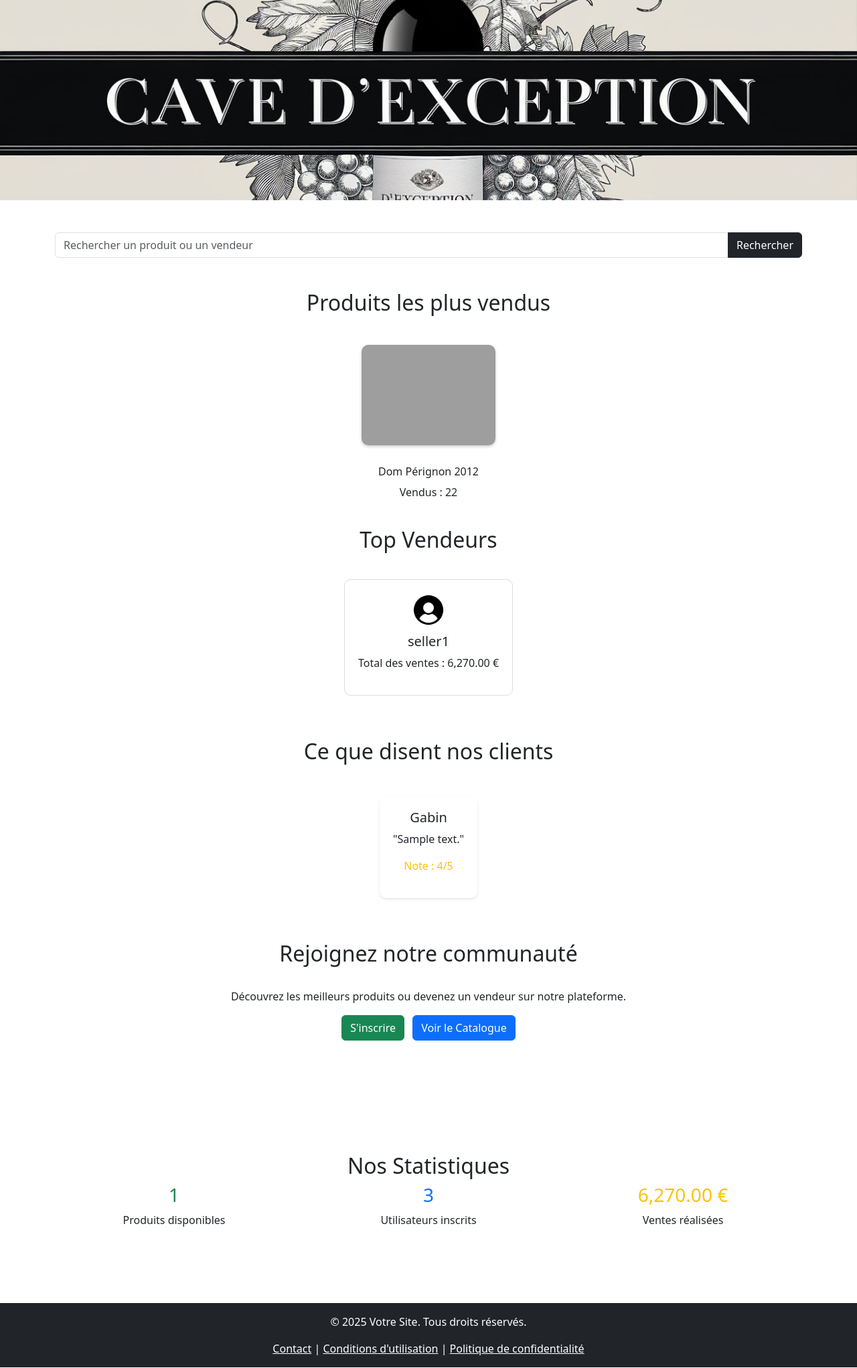
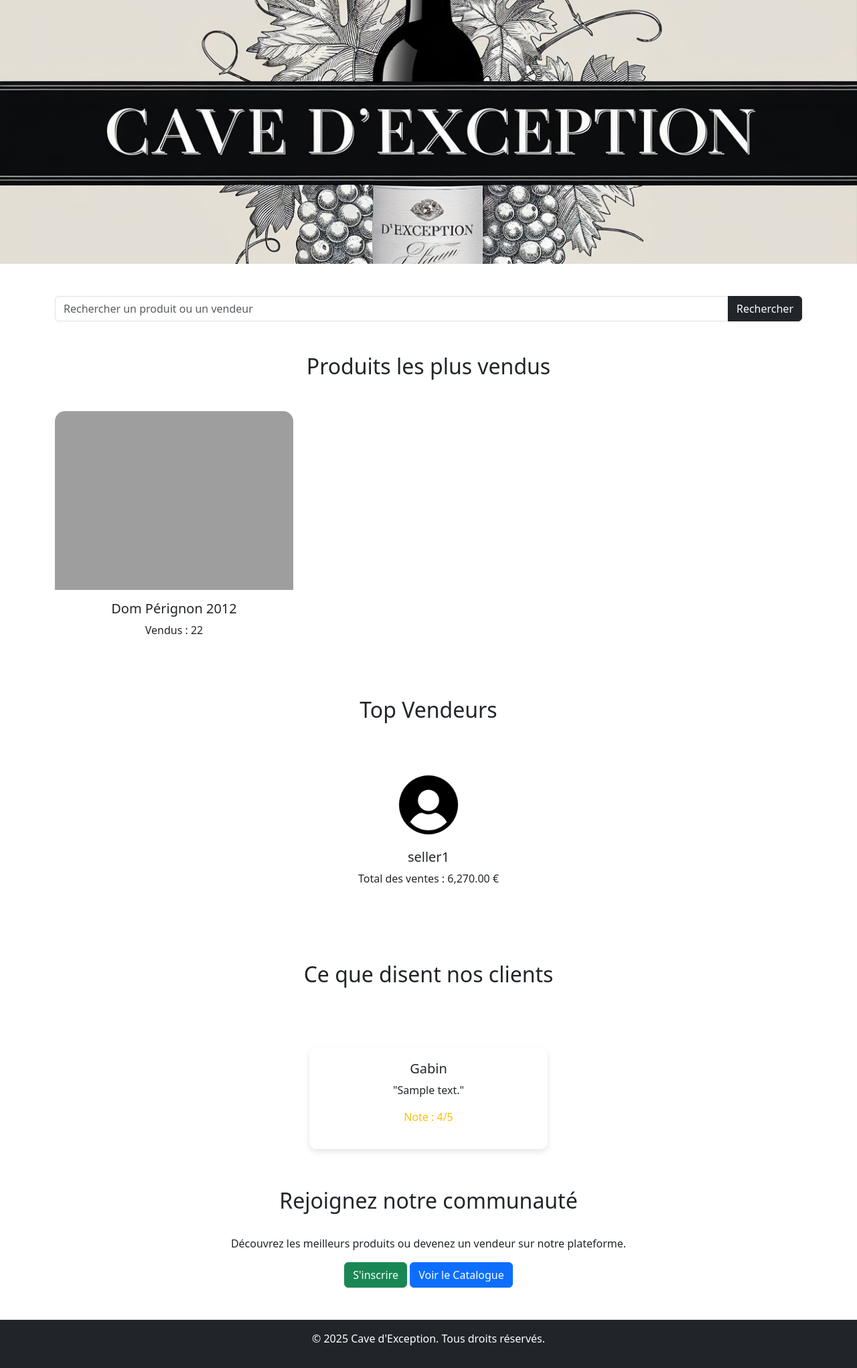
Before and after one commit to Dantr3b/Projet-PHP, a PHP site: page /index.php in a window 1280 px wide. Shown: the part 56-2099 px from the top of the page at 67% size. Run offline with PHP 8.4, Linux system fonts and the light colour scheme; data comes from the database, SQL or seed files in the repository; tables that the repository leaves empty hold one stand-in row (values such as "Sample post"); grey boxes are pictures that could not be loaded.

Commit message:
Update index.php
Amélioration de index.php <3

```diff
--- a/index.php
+++ b/index.php
@@ -2,19 +2,7 @@
 require_once("config.php");
 session_start();
 
-
-if (isset($_SESSION['id'])) {
-    // Récupération des informations de l'utilisateur
-    $user_id = $_SESSION['id'];
-    $query_user = "SELECT username, photo, balance FROM user WHERE id = ?";
-    $stmt_user = mysqli_prepare($conn, $query_user);
-    mysqli_stmt_bind_param($stmt_user, "i", $user_id);
-    mysqli_stmt_execute($stmt_user);
-    $result_user = mysqli_stmt_get_result($stmt_user);
-    $user = mysqli_fetch_assoc($result_user);
-    mysqli_stmt_close($stmt_user);
-}
-// Récupération des informations de l'utilisateur
+// Récupération des informations de l'utilisateur connecté
 if (isset($_SESSION['id'])) {
     $user_id = $_SESSION['id'];
     $query_user = "SELECT username, photo, balance FROM user WHERE id = ?";
@@ -55,76 +43,77 @@ $result_top_sellers = mysqli_query($conn, $query_top_sellers);
     <title>Accueil</title>
     <link href="https://cdn.jsdelivr.net/npm/bootstrap@5.3.0/dist/css/bootstrap.min.css" rel="stylesheet">
     <style>
-        .carousel-item {
-            display: flex;
-            justify-content: center;
-            align-items: center;
-        }
-
-        .product-card {
-        text-align: center;
-        margin: 0 10px;
-        width: 200px;
-        transition: transform 0.3s ease, box-shadow 0.3s ease;
-    }
-    .product-card img {
-        margin-top: 20px;
-        max-height: 150px;
-        object-fit: contain;
-        margin-bottom: 30px;
-        border-radius: 10px;
-        background-color: white;
-        box-shadow: 0px 2px 4px rgba(0, 0, 0, 0.2);
-        transition: transform 0.3s ease, box-shadow 0.3s ease;
-    }
-    .product-card:hover {
-        transform: translateY(-10px); /* Déplace légèrement la carte vers le haut */
-        box-shadow: 0px 4px 10px rgba(0, 0, 0, 0.3); /* Accentue l'ombre */
-    }
-    .product-card:hover img {
-        transform: scale(1.1); /* Agrandit légèrement l'image */
-        box-shadow: 0px 4px 10px rgba(0, 0, 0, 0.3); /* Ajoute une ombre à l'image */
-    }
+        /* Styles pour la bannière */
         .banner {
-            margin-top: -15px;
+            position: relative;
             background-image: url('uploads/a-black-and-white-banner-for-an-e-commer_M1Yy9Oi8Td6vzRKjaZiVwA_YfoPLKc7REWFk6cjZ1GK7Q.jpeg');
             background-size: cover;
             background-position: center;
-            height: 300px;
+            height: 400px;
+            display: flex;
+            align-items: center;
+            justify-content: center;
+            color: white;
+            margin-top: -20px;
         }
+
         .banner h1 {
-            color: transparent;
-            font-size: 36px;
+            z-index: 1;
+            font-size: 3rem;
         }
+
+        /* Produits et cartes générales */
+        .card {
+            transition: transform 0.3s ease, box-shadow 0.3s ease;
+            border: none;
+        }
+
+        .card:hover {
+            transform: translateY(-10px);
+            box-shadow: 0px 4px 15px rgba(0, 0, 0, 0.3);
+        }
+
+        .card img {
+            border-top-left-radius: 15px;
+            border-top-right-radius: 15px;
+            object-fit: cover;
+        }
+
+        .product-card img {
+            height: 300px; /* Augmenter la hauteur */
+            object-fit: contain;
+        }
+
+        .card-body {
+            text-align: center;
+        }
+
+        /* Témoignages */
         .card-review {
             padding: 20px;
-            box-shadow: 0 2px 4px rgba(0, 0, 0, 0.1);
-            margin: 10px;
+            box-shadow: 0 4px 8px rgba(0, 0, 0, 0.1);
+            margin: 10px auto; /* Centrer les cartes */
             border-radius: 10px;
         }
 
-        .top-sellers img {
-            height: 100px;
-            width: 100px;
-            object-fit: cover;
-            border-radius: 50%;
-            margin-bottom: 10px;
+        /* Centrage des sections */
+        .centered-section {
+            text-align: center;
         }
 
-        .top-seller-card {
-            text-align: center;
-            padding: 20px;
-            border: 1px solid #ddd;
-            border-radius: 10px;
-            margin: 10px;
+        .centered-section .row {
+            justify-content: center;
         }
 
-        .top-seller-card img{
-            height: 50px;
-            width: 50px;
-            object-fit: cover;
-            border-radius: 50%;
-            margin-bottom: 10px;
+        /* Boutons Call-to-Action */
+        .btn-custom {
+            transition: background-color 0.3s, transform 0.3s;
+        }
+
+        .btn-custom:hover {
+            background-color: #343a40;
+            color: #fff;
+            transform: scale(1.05);
         }
     </style>
 </head>
@@ -132,110 +121,64 @@ $result_top_sellers = mysqli_query($conn, $query_top_sellers);
     <!-- Navbar -->
     <?php include("navbar.php"); ?>
 
-    <div class="container-fluid p-0">
-        <div class="banner d-flex align-items-center justify-content-center">
-            <h1>Bienvenue sur Notre Plateforme</h1>
+    <!-- Bannière -->
+    <div class="banner">
     </div>
-    </div>
-    <br>
 
     <!-- Barre de recherche -->
-    <div class="container search-bar mt-4">
+    <div class="container my-5">
         <form method="get" action="search.php" class="input-group">
             <input type="text" name="query" class="form-control" placeholder="Rechercher un produit ou un vendeur">
             <button type="submit" class="btn btn-dark">Rechercher</button>
         </form>
     </div>
-        <br>
+
     <!-- Produits les plus vendus -->
-<div class="container top-section">
-    <h2 class="text-center my-4">Produits les plus vendus</h2>
-    <?php if (mysqli_num_rows($result_top_products) > 0): ?>
-        <?php
-        $products = mysqli_fetch_all($result_top_products, MYSQLI_ASSOC);
-        $product_count = count($products);
-        ?>
-
-        <?php if ($product_count > 3): ?>
-            <!-- Carrousel si plus de 3 produits -->
-            <div id="topProductsCarousel" class="carousel slide" data-bs-ride="carousel">
-                <div class="carousel-inner">
-                    <?php
-                    $product_chunks = array_chunk($products, 3); // Diviser les produits en groupes de 3
-                    foreach ($product_chunks as $index => $chunk):
-                    ?>
-                        <div class="carousel-item <?php echo $index === 0 ? 'active' : ''; ?>">
-                            <div class="d-flex justify-content-center">
-                                <?php foreach ($chunk as $product): ?>
+    <div class="container my-5">
+        <h2 class="text-center my-4">Produits les plus vendus</h2><br>
+        <div class="row">
+            <?php while ($product = mysqli_fetch_assoc($result_top_products)): ?>
+                <div class="col-md-4 mb-4">
+                    <div class="card">
                         <a href="detail.php?id=<?php echo $product['id']; ?>" class="text-decoration-none text-dark">
-                                        <div class="product-card">
                             <img src="uploads/<?php echo htmlspecialchars($product['image']); ?>"
-                                                 alt="<?php echo htmlspecialchars($product['name']); ?>">
-                                            <h6><?php echo htmlspecialchars($product['name']); ?></h6>
-                                            <p>Vendus : <?php echo htmlspecialchars($product['total_sold']); ?></p>
+                                 alt="<?php echo htmlspecialchars($product['name']); ?>"
+                                 class="card-img-top product-card">
+                            <div class="card-body">
+                                <h5 class="card-title"><?php echo htmlspecialchars($product['name']); ?></h5>
+                                <p class="card-text">Vendus : <?php echo htmlspecialchars($product['total_sold']); ?></p>
                             </div>
                         </a>
-                                <?php endforeach; ?>
                     </div>
                 </div>
-                    <?php endforeach; ?>
+            <?php endwhile; ?>
+        </div>
     </div>
 
-                <!-- Contrôles du carrousel -->
-                <button class="carousel-control-prev" type="button" data-bs-target="#topProductsCarousel" data-bs-slide="prev">
-                    <span class="carousel-control-prev-icon" aria-hidden="true"></span>
-                    <span class="visually-hidden">Précédent</span>
-                </button>
-                <button class="carousel-control-next" type="button" data-bs-target="#topProductsCarousel" data-bs-slide="next">
-                    <span class="carousel-control-next-icon" aria-hidden="true"></span>
-                    <span class="visually-hidden">Suivant</span>
-                </button>
+    <!-- Top vendeurs -->
+    <div class="container my-5 centered-section">
+        <h2>Top Vendeurs</h2><br><br>
+        <div class="row">
+            <?php while ($seller = mysqli_fetch_assoc($result_top_sellers)): ?>
+                <div class="col-md-4">
+                    <div class="card">
+                        <img src="uploads/<?php echo htmlspecialchars(!empty($seller['photo']) ? $seller['photo'] : 'defaultpp.png'); ?>"
+                             alt="Photo de <?php echo htmlspecialchars($seller['username']); ?>"
+                             class="card-img-top rounded-circle mx-auto mt-3" style="width: 100px; height: 100px;">
+                        <div class="card-body">
+                            <h5 class="card-title"><?php echo htmlspecialchars($seller['username']); ?></h5>
+                            <p class="card-text">Total des ventes : <?php echo number_format($seller['total_sales'], 2); ?> €</p>
                         </div>
-        <?php else: ?>
-            <!-- Affichage normal si 3 produits ou moins -->
-            <div class="d-flex justify-content-center">
-                <?php foreach ($products as $product): ?>
-                    <a href="detail.php?id=<?php echo $product['id']; ?>" class="text-decoration-none text-dark">
-                        <div class="product-card">
-                            <img src="uploads/<?php echo htmlspecialchars($product['image']); ?>"
-                                 alt="<?php echo htmlspecialchars($product['name']); ?>">
-                            <h6><?php echo htmlspecialchars($product['name']); ?></h6>
-                            <p>Vendus : <?php echo htmlspecialchars($product['total_sold']); ?></p>
                     </div>
-                    </a>
-                <?php endforeach; ?>
-            </div>
-        <?php endif; ?>
-    <?php else: ?>
-        <p class="text-center">Aucun produit vendu pour le moment.</p>
-    <?php endif; ?>
-</div>
-
-
-    <!-- Top vendeurs -->
-<div class="container top-section text-center">
-    <h2 class="text-center my-4">Top Vendeurs</h2>
-    <div class="d-flex justify-content-center flex-wrap">
-        <?php if (mysqli_num_rows($result_top_sellers) > 0): ?>
-            <?php while ($seller = mysqli_fetch_assoc($result_top_sellers)): ?>
-                <div class="top-seller-card m-3">
-                    <img src="uploads/<?php echo htmlspecialchars(!empty($seller['photo']) ? $seller['photo'] : 'defaultpp.png'); ?>"
-                         alt="Photo de <?php echo htmlspecialchars($seller['username']); ?>">
-                    <h5><?php echo htmlspecialchars($seller['username']); ?></h5>
-                    <p>Total des ventes : <?php echo number_format($seller['total_sales'], 2); ?> €</p>
                 </div>
             <?php endwhile; ?>
-        <?php else: ?>
-            <p class="text-center">Aucun vendeur pour le moment.</p>
-        <?php endif; ?>
         </div>
     </div>
 
     <!-- Témoignages -->
-<div class="container my-5 text-center">
-    <h2 class="text-center">Ce que disent nos clients</h2>
-    <br>
-    <div class="d-flex justify-content-center flex-wrap">
+    <div class="container my-5 centered-section">
+        <br><br><h2>Ce que disent nos clients</h2><br><br><br>
+        <div class="row">
             <?php
             $query_reviews = "
                 SELECT r.comment, r.rating, u.username
@@ -244,21 +187,15 @@ $result_top_sellers = mysqli_query($conn, $query_top_sellers);
                 ORDER BY RAND()
                 LIMIT 3";
             $result_reviews = mysqli_query($conn, $query_reviews);
-
-        if (mysqli_num_rows($result_reviews) > 0):
-            while ($review = mysqli_fetch_assoc($result_reviews)):
-        ?>
-            <div class="card-review m-3 text-center">
+            while ($review = mysqli_fetch_assoc($result_reviews)): ?>
+                <div class="col-md-4">
+                    <div class="card-review">
                         <h5><?php echo htmlspecialchars($review['username']); ?></h5>
                         <p>"<?php echo htmlspecialchars($review['comment']); ?>"</p>
                         <p class="text-warning">Note : <?php echo $review['rating']; ?>/5</p>
                     </div>
-        <?php
-            endwhile;
-        else:
-        ?>
-            <p class="text-center">Aucun témoignage pour le moment.</p>
-        <?php endif; ?>
+                </div>
+            <?php endwhile; ?>
         </div>
     </div>
 
@@ -266,57 +203,13 @@ $result_top_sellers = mysqli_query($conn, $query_top_sellers);
     <div class="container my-5 text-center">
         <h2>Rejoignez notre communauté</h2><br>
         <p>Découvrez les meilleurs produits ou devenez un vendeur sur notre plateforme.</p>
-        <a href="register.php" class="btn btn-success me-2">S'inscrire</a>
-        <a href="collection.php" class="btn btn-primary">Voir le Catalogue</a>
+        <a href="register.php" class="btn btn-success btn-custom">S'inscrire</a>
+        <a href="collection.php" class="btn btn-primary btn-custom">Voir le Catalogue</a>
     </div>
-                <br><br><br>
-    <!-- Statistiques -->
-    <div class="container my-5">
-        <h2 class="text-center">Nos Statistiques</h2>
-        <div class="row text-center">
-            <div class="col-md-4">
-                <h3 class="text-success">
-                    <?php
-                    $query_total_products = "SELECT COUNT(*) AS total_products FROM article";
-                    $result_total_products = mysqli_query($conn, $query_total_products);
-                    $total_products = mysqli_fetch_assoc($result_total_products)['total_products'];
-                    echo $total_products;
-                    ?>
-                </h3>
-                <p>Produits disponibles</p>
-            </div>
-            <div class="col-md-4">
-                <h3 class="text-primary">
-                    <?php
-                    $query_total_users = "SELECT COUNT(*) AS total_users FROM user";
-                    $result_total_users = mysqli_query($conn, $query_total_users);
-                    $total_users = mysqli_fetch_assoc($result_total_users)['total_users'];
-                    echo $total_users;
-                    ?>
-                </h3>
-                <p>Utilisateurs inscrits</p>
-            </div>
-            <div class="col-md-4">
-                <h3 class="text-warning">
-                    <?php
-                    $query_total_sales = "SELECT SUM(total_price) AS total_sales FROM `order`";
-                    $result_total_sales = mysqli_query($conn, $query_total_sales);
-                    $total_sales = mysqli_fetch_assoc($result_total_sales)['total_sales'];
-                    echo number_format($total_sales, 2) . ' €';
-                    ?>
-                </h3>
-                <p>Ventes réalisées</p>
-            </div>
-        </div>
-    </div>
-                <br>
-                <br>
+
     <!-- Footer -->
     <footer class="bg-dark text-white text-center py-3">
-        <p>&copy; 2025 Votre Site. Tous droits réservés.</p>
-        <a href="contact.php" class="text-white">Contact</a> |
-        <a href="terms.php" class="text-white">Conditions d'utilisation</a> |
-        <a href="privacy.php" class="text-white">Politique de confidentialité</a>
+        <p>&copy; 2025 Cave d'Exception. Tous droits réservés.</p>
     </footer>
 
     <script src="https://cdn.jsdelivr.net/npm/bootstrap@5.3.0/dist/js/bootstrap.bundle.min.js"></script>
```
Lines whose indentation alone changed are shown as unchanged.
